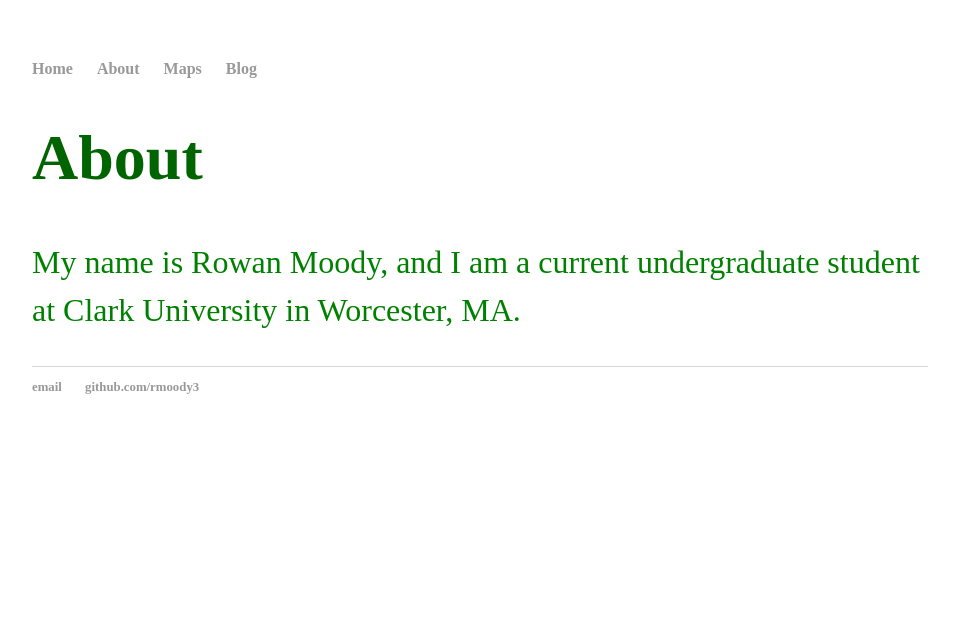
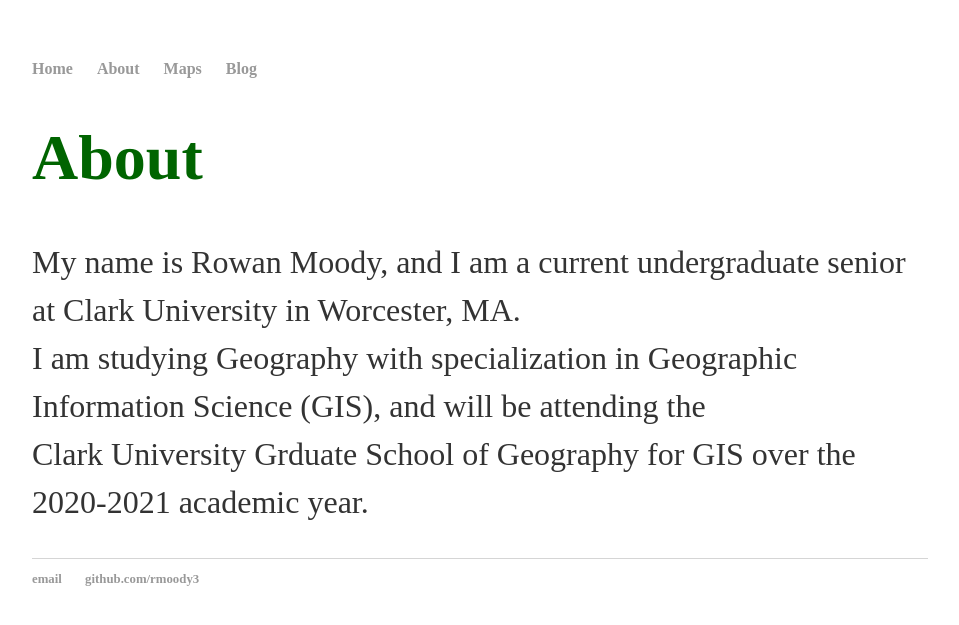
Before and after one commit to rmoody3/rmoody3.github.io, a Jekyll site: the page built from about/index.html, in a window 1280 px wide. Shown: the top 625 px of the page, without its empty margins (160-1119 px from the left). Built offline with Jekyll 4.4.1, drawn with Linux system fonts in a browser that asks for light colours.

Commit message:
Update index.html

```diff
--- a/about/index.html
+++ b/about/index.html
@@ -4,5 +4,7 @@
 ---
 <div class="blurb">
 	<h1><font color="darkgreen">About</h1>
-	<p><font color="green">My name is Rowan Moody, and I am a current undergraduate student at Clark University in Worcester, MA.</p>
+	<p><size=4, font color="green">My name is Rowan Moody, and I am a current undergraduate senior at Clark University in Worcester, MA.<br />
+		I am studying Geography with specialization in Geographic Information Science (GIS), and will be attending the <br />
+		Clark University Grduate School of Geography for GIS over the 2020-2021 academic year.</p>
 </div><!-- /.blurb -->
```
